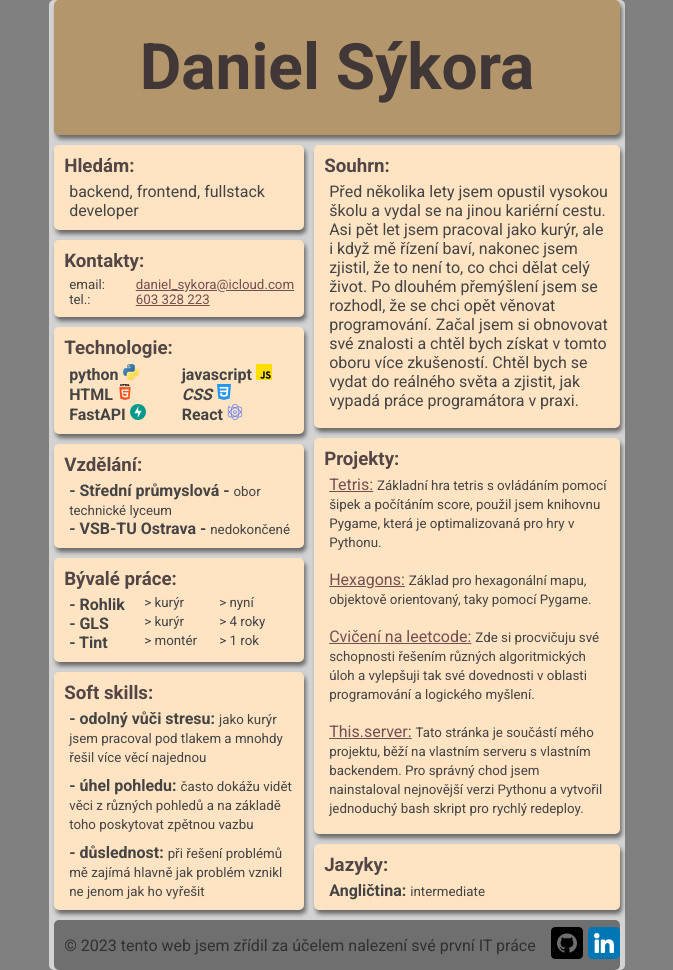
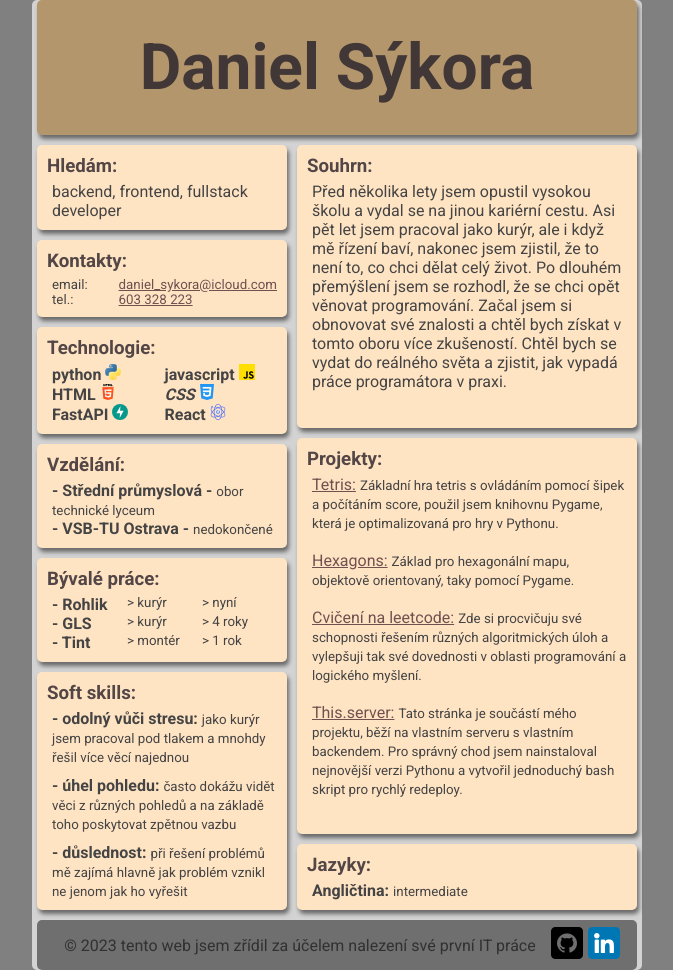
Before and after one commit to qwality/CV_for_server, a FastAPI app: page / in a window 1280 px wide. Shown: the whole page, without its empty margins (303-976 px from the left). Run offline with FastAPI, Linux system fonts and the light colour scheme.

Commit message:
max-width

```diff
--- a/static/css/main.css
+++ b/static/css/main.css
@@ -54,7 +54,8 @@ html{
 } */
 
 body{
-    max-width: calc(100vh*210/297);
+    /* max-width: calc(100vh*210/297); */
+    max-width: max(600px, calc(100vh*210/297));
     background-color: lightgray;
     display: flex;
     flex-direction: column;
```
